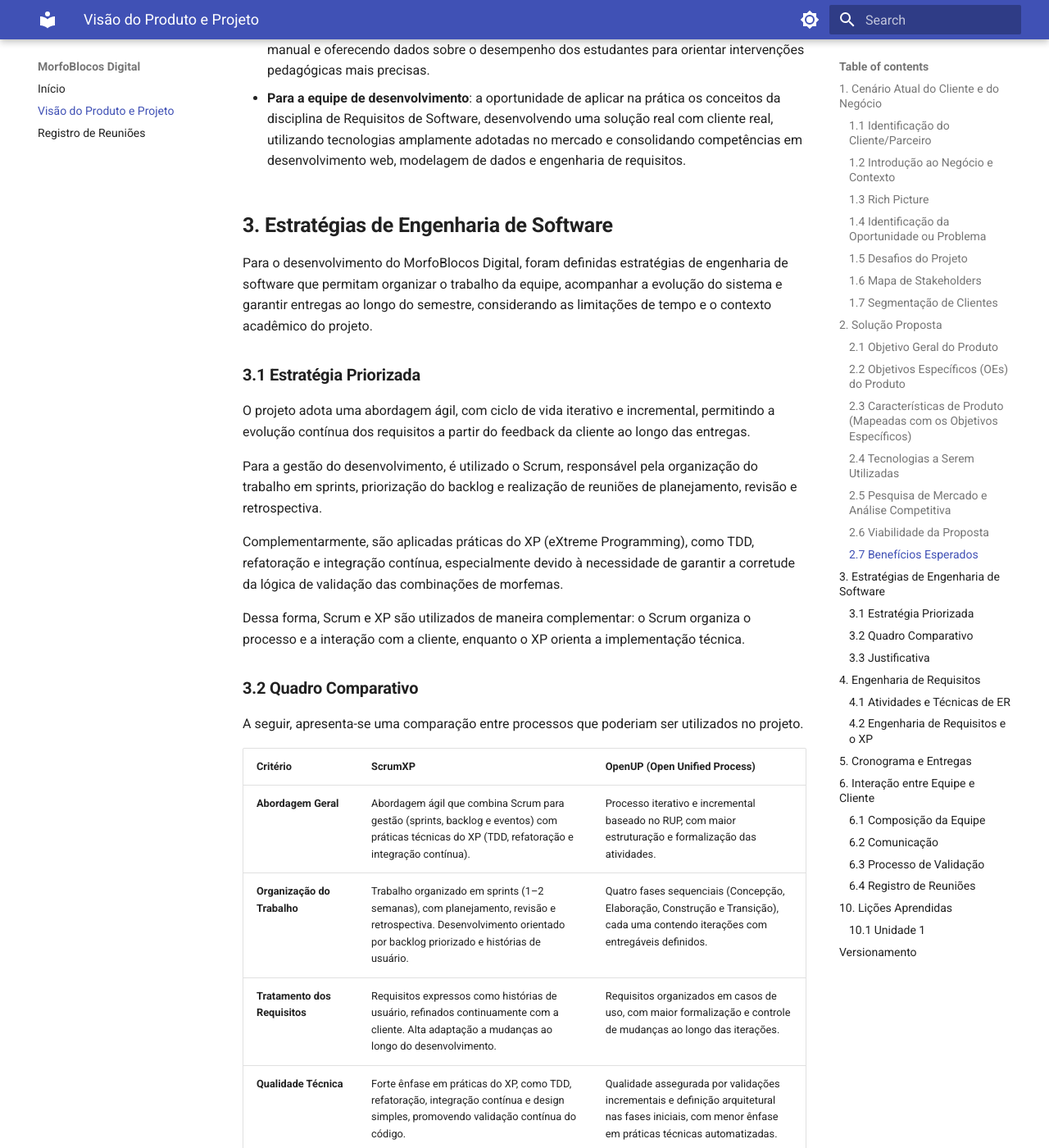
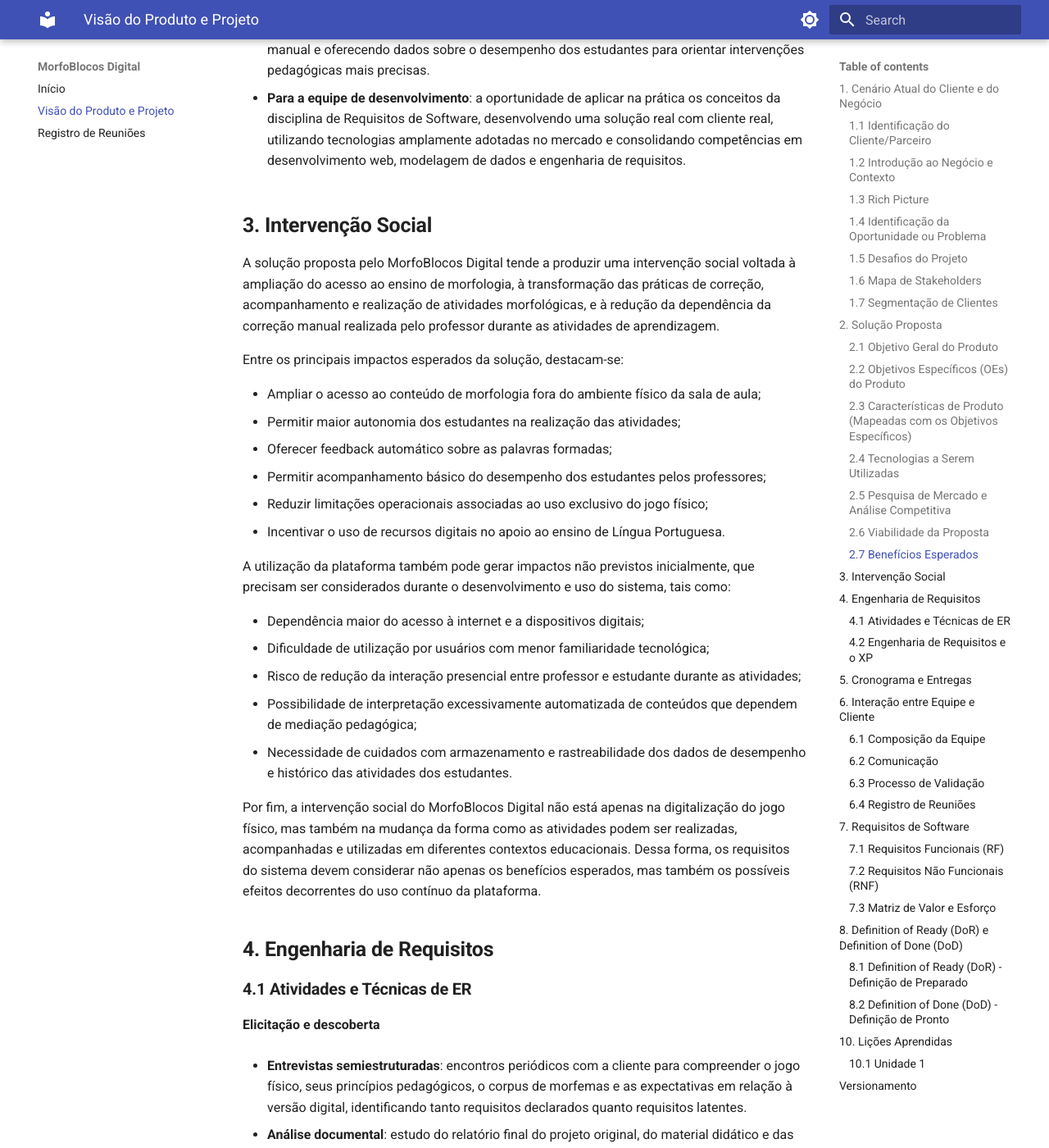
Before and after one commit to mdsreq-fga-unb/REQ-2026.1-T01--MorfoBlocosDigital, an MkDocs documentation site: the page built from docs/visao_produto.md, in a window 1280 px wide and 1400 px high, scrolled down 9157 px. Shown: the whole window at 82% size. Built offline with MkDocs 1.6.1 and Material for MkDocs 9.7.7, drawn with Linux system fonts in a browser that asks for light colours; some of the changed text lies outside the part shown.

Commit message:
docs: adição das seções 7, 7.1, 7.2, 7.3, 8, 8.1 e 8.2, e correção na seção 3 e 5.

```diff
--- a/docs/visao_produto.md
+++ b/docs/visao_produto.md
@@ -170,47 +170,30 @@
 
 * **Para a equipe de desenvolvimento**: a oportunidade de aplicar na prática os conceitos da disciplina de Requisitos de Software, desenvolvendo uma solução real com cliente real, utilizando tecnologias amplamente adotadas no mercado e consolidando competências em desenvolvimento web, modelagem de dados e engenharia de requisitos.
 
-## __3. Estratégias de Engenharia de Software__
+## **3. Intervenção Social**
 
-Para o desenvolvimento do MorfoBlocos Digital, foram definidas estratégias de engenharia de software que permitam organizar o trabalho da equipe, acompanhar a evolução do sistema e garantir entregas ao longo do semestre, considerando as limitações de tempo e o contexto acadêmico do projeto.
+A solução proposta pelo MorfoBlocos Digital tende a produzir uma intervenção social voltada à ampliação do acesso ao ensino de morfologia, à transformação das práticas de correção, acompanhamento e realização de atividades morfológicas, e à redução da dependência da correção manual realizada pelo professor durante as atividades de aprendizagem.
 
-### __3.1 Estratégia Priorizada__
+Entre os principais impactos esperados da solução, destacam-se:
 
-O projeto adota uma abordagem ágil, com ciclo de vida iterativo e incremental, permitindo a evolução contínua dos requisitos a partir do feedback da cliente ao longo das entregas.
+* Ampliar o acesso ao conteúdo de morfologia fora do ambiente físico da sala de aula;
+* Permitir maior autonomia dos estudantes na realização das atividades;
+* Oferecer feedback automático sobre as palavras formadas;
+* Permitir acompanhamento básico do desempenho dos estudantes pelos professores;
+* Reduzir limitações operacionais associadas ao uso exclusivo do jogo físico;
+* Incentivar o uso de recursos digitais no apoio ao ensino de Língua Portuguesa.
 
-Para a gestão do desenvolvimento, é utilizado o Scrum, responsável pela organização do trabalho em sprints, priorização do backlog e realização de reuniões de planejamento, revisão e retrospectiva.
+A utilização da plataforma também pode gerar impactos não previstos inicialmente, que precisam ser considerados durante o desenvolvimento e uso do sistema, tais como:
 
-Complementarmente, são aplicadas práticas do XP (eXtreme Programming), como TDD, refatoração e integração contínua, especialmente devido à necessidade de garantir a corretude da lógica de validação das combinações de morfemas.
+* Dependência maior do acesso à internet e a dispositivos digitais;
+* Dificuldade de utilização por usuários com menor familiaridade tecnológica;
+* Risco de redução da interação presencial entre professor e estudante durante as atividades;
+* Possibilidade de interpretação excessivamente automatizada de conteúdos que dependem de mediação pedagógica;
+* Necessidade de cuidados com armazenamento e rastreabilidade dos dados de desempenho e histórico das atividades dos estudantes.
 
-Dessa forma, Scrum e XP são utilizados de maneira complementar: o Scrum organiza o processo e a interação com a cliente, enquanto o XP orienta a implementação técnica.
+Por fim, a intervenção social do MorfoBlocos Digital não está apenas na digitalização do jogo físico, mas também na mudança da forma como as atividades podem ser realizadas, acompanhadas e utilizadas em diferentes contextos educacionais. Dessa forma, os requisitos do sistema devem considerar não apenas os benefícios esperados, mas também os possíveis efeitos decorrentes do uso contínuo da plataforma.
 
 
-### __3.2 Quadro Comparativo__
-
-A seguir, apresenta-se uma comparação entre processos que poderiam ser utilizados no projeto.
-
-| **Critério** | **ScrumXP** | **OpenUP (Open Unified Process)** |
-| :--- | :--- | :--- |
-| **Abordagem Geral** | Abordagem ágil que combina Scrum para gestão (sprints, backlog e eventos) com práticas técnicas do XP (TDD, refatoração e integração contínua).  | Processo iterativo e incremental baseado no RUP, com maior estruturação e formalização das atividades. |
-| **Organização do Trabalho** | Trabalho organizado em sprints (1–2 semanas), com planejamento, revisão e retrospectiva. Desenvolvimento orientado por backlog priorizado e histórias de usuário. | Quatro fases sequenciais (Concepção, Elaboração, Construção e Transição), cada uma contendo iterações com entregáveis definidos.  |
-| **Tratamento dos Requisitos** | Requisitos expressos como histórias de usuário, refinados continuamente com a cliente. Alta adaptação a mudanças ao longo do desenvolvimento. | Requisitos organizados em casos de uso, com maior formalização e controle de mudanças ao longo das iterações. |
-| **Qualidade Técnica** | Forte ênfase em práticas do XP, como TDD, refatoração, integração contínua e design simples, promovendo validação contínua do código.  | Qualidade assegurada por validações incrementais e definição arquitetural nas fases iniciais, com menor ênfase em práticas técnicas automatizadas. |
-| **Participação do Cliente** | Alta participação: cliente envolvido continuamente nas sprints, validando incrementos e fornecendo feedback frequente. | Participação mais estruturada, concentrada nas fases e nas revisões de iteração. |
-| **Flexibilidade de Requisitos** | Alta flexibilidade, com adaptação contínua baseada no feedback da cliente. | Flexibilidade moderada, podendo ser limitada por decisões arquiteturais definidas nas fases iniciais. |
-| **Documentação** | Documentação leve, focada no essencial, com maior ênfase na comunicação contínua e nos testes como forma de validação. | Documentação estruturada, com artefatos como visão, casos de uso e planos de iteração. |
-| **Adequação ao Projeto MorfoBlocos** | Alta. Adequada à equipe reduzida, à disponibilidade da cliente e à necessidade de evolução contínua e validação da lógica morfológica. | Média. Pode contribuir para organização, mas tende a ser mais rígido e demandar maior esforço documental para o contexto da disciplina. |
-
-### __3.3 Justificativa__
-
-Com base nas características do projeto MorfoBlocos Digital e no quadro comparativo apresentado, foi adotada uma abordagem ágil, utilizando o Scrum como framework de gestão do desenvolvimento e práticas do XP (eXtreme Programming) no desenvolvimento, por ser a alternativa mais adequada ao contexto da equipe, do cliente e do produto.
-
-O principal fator que justifica essa escolha é a natureza evolutiva dos requisitos do projeto. O jogo digital envolve regras morfológicas complexas, validadas continuamente pela cliente, e funcionalidades interativas cujo comportamento esperado só se torna claro ao longo do desenvolvimento. O Scrum, ao organizar o trabalho em ciclos curtos (sprints) e promover feedback contínuo da cliente e validação frequente das funcionalidades desenvolvidas, responde diretamente a esse cenário. Além disso, a cliente (Profª. Pilar) possui disponibilidade para interações frequentes, o que favorece a dinâmica iterativa proposta pela abordagem ágil.
-
-As práticas do XP também se mostram adequadas às necessidades do produto. A lógica de validação automática das combinações de morfemas, que é o núcleo do MorfoBlocos Digital, exige alta confiabilidade no código. O TDD (Test-Driven Development), a refatoração contínua e a integração contínua garantem que essa lógica seja desenvolvida com qualidade e testada de forma sistemática desde o início, reduzindo o risco de defeitos no mecanismo central do jogo.
-
-Em comparação, o OpenUP apresenta uma estrutura de fases mais rígida e maior ênfase na documentação de artefatos formais, como casos de uso e planos de iteração. Embora adequado para projetos que necessitam de maior previsibilidade arquitetural desde o início, o OpenUP pode ser excessivo para o escopo e o prazo da disciplina, além de demandar maior esforço de documentação em um contexto onde a comunicação direta com a cliente é viável e preferível.
-
-Dessa forma, o Scrum, em conjunto com práticas do XP, se mostra a alternativa mais adequada ao projeto, pois permite alinhar a organização do processo com a qualidade técnica do desenvolvimento, lidar com requisitos evolutivos e viabilizar entregas incrementais com validação contínua.
 
 
 ## __4. Engenharia de Requisitos__
@@ -315,8 +298,8 @@
 | Sprint | Início   | Fim      | Objetivo Principal    | Entregas Esperadas     | Validação do Cliente    |
 |--------|----------|----------|----------------------------------------------------------|-----------------------------------------------------------------------------------------------------------------------------------------------------------------|------------------------------------------------------------------------------------------------------|
 | Sprint 1 | 14/04/2026 | 28/04/2026 | Planejamento da Release e Elicitação Inicial.             | - Backlog inicial definido com a PO.<br>- Mapeamento preliminar de morfemas com a Profª. Pilar.<br>- Ajuste do Rich Picture.         | Reunião com a Profª. Pilar para validar o backlog inicial e confirmar prioridades.                  |
-| Sprint 2 | 29/04/2026 | 12/05/2026 | Elicitação, Prototipagem e Definição de Requisitos.       | - Protótipos de baixa fidelidade das telas principais.<br>- Entrega Unidade 2 (até 18/05).<br>- Requisitos de Software (RF e RNF com URPS+).<br>- DoR e DoD definidos.<br>- Backlog priorizado e MVP definido.<br>- Intervenção Social documentada. | Reunião com a Profª. Pilar para validar protótipos e requisitos levantados.                         |
-| Sprint 3 | 13/05/2026 | 26/05/2026 | Análise, Consenso e Início do PBB.                        | - PBB iniciado.<br>- User Stories com critérios de aceitação (DoR verificado).<br>- Refinamento do backlog com a PO.                                         | Reunião com a Profª. Pilar para validar User Stories e critérios de aceitação.                      |
+| Sprint 2 | 29/04/2026 | 12/05/2026 | Elicitação, Prototipagem e Definição de Requisitos.       | - Entrega Unidade 2 (até 18/05).<br>- Requisitos de Software (RF e RNF com URPS+).<br>- DoR e DoD definidos.<br>- Backlog priorizado e MVP definido.<br>- Intervenção Social documentada. | Reunião com a Profª. Pilar para validar protótipos e requisitos levantados.                         |
+| Sprint 3 | 13/05/2026 | 26/05/2026 | Análise, Consenso e Início do PBB.                        | - Protótipos de baixa fidelidade das telas principais.<br>- PBB iniciado.<br>- User Stories com critérios de aceitação (DoR verificado).<br>- Refinamento do backlog com a PO.                                         | Reunião com a Profª. Pilar para validar User Stories e critérios de aceitação.                      |
 | Sprint 4 | 27/05/2026 | 09/06/2026 | Verificação, Validação e BDD.                             | - Cenários BDD escritos (Dado/Quando/Então).<br>- Entrega Unidade 3 (até 15/06).<br>- Verificação e Validação de Requisitos.<br>- Organização e Atualização de Requisitos.<br>- PBB e BDD documentados. | Reunião com a Profª. Pilar para validar cenários BDD com a lógica pedagógica do jogo.               |
 | Sprint 5 | 10/06/2026 | 23/06/2026 | User Story Mapping e Casos de Uso.                        | - User Story Mapping elaborado.<br>- Modelos e Especificação de Casos de Uso iniciados.                                                                        | Reunião com a Profª. Pilar para validar o mapeamento da jornada do estudante.                       |
 | Sprint 6 | 24/06/2026 | 07/07/2026 | Refinamento Final e Entrega.                              | - Ajustes finais nos artefatos de requisitos.<br>- Entrega Unidade 4 (até 06/07).<br>- User Story Mapping finalizado.<br>- Modelos e Especificação de Casos de Uso.<br>- Documento completo e vídeo final entregues.<br>- DoD aplicado a todas as entregas. | Homologação final com a Profª. Pilar. DoD aplicado a todas as entregas.                             |
@@ -368,7 +351,7 @@
 
 * **Método**: Baterias de testes focadas nas regras de negócio da aplicação. Será validada a exatidão do catálogo digital de morfemas e a precisão do feedback automático diante de casos reais de formação de palavras, incluindo tratamento de exceções morfológicas, ocorrências de alomorfia e derivações parassintéticas.
 
-__3. Validação de Usabilidade e Experiência do Usuário (UX)__
+**3. Validação de Usabilidade e Experiência do Usuário (UX)**
 
 * **Objetivo**: Certificar que a interface gráfica atende aos requisitos de acessibilidade e que a curva de aprendizado é adequada ao público do ensino básico.
 
@@ -384,14 +367,99 @@
 
 * **Método**: Simulação de uso em massa e testes de integração com o banco de dados. O processo validará se as interações, acertos e padrões de erro dos estudantes estão sendo armazenados de forma persistente e se as informações geradas no painel de rastreabilidade são claras e acionáveis para o professor.
 
-### __6.4 Registro de Reuniões__
+### **6.4 Registro de Reuniões**
 
 Para garantir a rastreabilidade e o alinhamento com as expectativas da cliente, todas as interações estratégicas são registradas. As mesmas estarão disponibilizadas na aba [Registro de Reuniões](./reunioes.md).
 
+## **7. Requisitos de Software**
 
-## __10. Lições Aprendidas__
+Esta seção detalha as especificações fundamentais para a concepção e o desenvolvimento do software. O conteúdo está organizado entre requisitos funcionais, que definem as ações e comportamentos que o sistema deve executar, e requisitos não funcionais, que estabelecem os critérios de qualidade, desempenho e restrições técnicas necessários para garantir uma experiência de uso eficiente e segura.
 
-### __10.1 Unidade 1__
+### **7.1 Requisitos Funcionais (RF)**
+
+| ID | Requisito Funcional (Verbo + Objeto) | Rastreabilidade (CP) | Prioridade (MoSCoW) |
+| :--- | :--- | :--- | :--- |
+| **RF01** | Disponibilizar credenciais de acesso para usuários. | CP1 - Controle de Acesso | Must Have |
+| **RF02** | Autenticar acesso ao sistema utilizando credenciais. | CP1 - Controle de Acesso | Must Have |
+| **RF03** | Permitir a recuperação de acesso mediante envio de nova senha. | CP1 - Controle de Acesso | Should Have |
+| **RF04** | Permitir operações de cadastro, edição, remoção e consulta de morfemas, palavras válidas e atividades pedagógicas. | CP2 - Admin de Conteúdo | Must Have |
+| **RF05** | Permitir ao estudante acessar atividades pedagógicas disponíveis. | CP3 - Espaço de Construção | Must Have |
+| **RF06** | Movimentar blocos de morfemas na área de montagem. | CP3 - Espaço de Construção | Must Have |
+| **RF07** | Submeter a combinação de blocos para validação. | CP3 - Espaço de Construção | Must Have |
+| **RF08** | Exibir explicações com textos, imagens ou vídeos sobre conteúdos morfológicos relacionados às atividades. | CP3 - Espaço de Construção | Could Have |
+| **RF09** | Exibir feedback da validação da combinação de blocos submetida. | CP4 - Validador de Estruturas | Must Have |
+| **RF10** | Exibir o processo de formação morfológica da palavra validada. | CP4 - Validador de Estruturas | Must Have |
+| **RF11** | Salvar a pontuação obtida na atividade finalizada. | CP5 - Portfólio de Progresso | Must Have |
+| **RF12** | Liberar acesso a níveis superiores mediante pontuação mínima. | CP5 - Portfólio de Progresso | Should Have |
+| **RF13** | Gerar o histórico de pontuações individuais. | CP5 - Portfólio de Progresso | Must Have |
+| **RF14** | Gerar relatório de desempenho consolidado da turma. | CP6 - Painel de Monitoramento | Must Have |
+| **RF15** | Exibir os erros morfológicos mais frequentes dos estudantes para o professor. | CP6 - Painel de Monitoramento | Should Have |
+
+### **7.2 Requisitos Não Funcionais (RNF)**
+
+| ID | Categoria (URPS+) | Descrição Mensurável para Teste | Método de Validação / Teste |
+| :--- | :--- | :--- | :--- |
+| **RNF01** | Usabilidade | O estudante deve conseguir arrastar, encaixar os blocos e formar sua primeira palavra em menos de 1 minuto em seu primeiro uso, sem auxílio de tutoriais. | Teste de Usabilidade (cronometrado com novos usuários). |
+| **RNF02** | Usabilidade | A interface deve permitir selecionar, mover e soltar blocos utilizando eventos nativos de mouse (desktop) e touch (mobile) sem falhas de renderização. | Teste de Interface Automático (ferramentas de E2E) e Teste Manual (Touch/Mouse). |
+| **RNF03** | Confiabilidade | O sistema deve salvar corretamente as respostas e pontuações dos usuários após a finalização das atividades. | Teste de Integração (simulação de inserção, fechamento do navegador e reabertura). |
+| **RNF04** | Confiabilidade | O sistema deve preservar a integridade dos dados durante acessos simultâneos. | Teste de Carga e Concorrência no Banco de Dados (verificação ACID). |
+| **RNF05** | Performance | O sistema deve processar a combinação de blocos e exibir o feedback visual na tela em um tempo máximo de 2 segundos. | Monitoramento de Tempo de Resposta (Network Tab / Testes de Performance). |
+| **RNF06** | Suportabilidade | A interface cliente deve comunicar-se com a lógica de negócio exclusivamente por meio de APIs. | Inspeção de Arquitetura e Code Review. |
+| **RNF07** | Suportabilidade | O sistema deve permitir a carga inicial e a manutenção futura do catálogo de morfemas diretamente no banco de dados. | Teste de Inserção de Dados via script SQL ou via acesso ao painel do Django Admin. |
+| **RNF08** | Implementação | O código-fonte do cliente (frontend) deve ser escrito obrigatoriamente utilizando a biblioteca React e tipagem estática com TypeScript. | Inspeção de Código / Configuração do Repositório. |
+| **RNF09** | Implementação | O código-fonte do servidor (backend) deve ser escrito obrigatoriamente na linguagem Python utilizando o framework Django. | Inspeção de Código / Configuração do Repositório. |
+| **RNF10** | Implementação | O modelo de dados relacionais deve ser implementado e persistido utilizando o SGBD PostgreSQL. | Validação da Infraestrutura / Configuração de Banco. |
+| **RNF11** | Suportabilidade | O sistema deve operar sem falhas críticas nas duas últimas versões estáveis dos navegadores Google Chrome, Mozilla Firefox, Microsoft Edge e Safari. | Teste de Compatibilidade Cross-browser. |
+| **RNF12** | Usabilidade | A interface da área de jogo deve readequar seus elementos sem sobreposição (quebra de layout) ou scroll horizontal em telas a partir de 360px de largura (smartphones comuns). | Teste de Interface Cross-device (Emuladores mobile / DevTools). |
+| **RNF13** | Restrições | O sistema deve ser acessível via protocolo HTTP/HTTPS a partir de um navegador web, sem exigir qualquer tipo de instalação ou download local por parte do usuário. | Teste de Implantação e Acesso URL. |
+
+### **7.3 Matriz de Valor e Esforço**
+
+![Matriz de Valor e Esforço](img/matriz_valor_esforco.png)
+
+
+## **8. Definition of Ready (DoR) e Definition of Done (DoD)**
+
+Esta seção apresenta os critérios de Definition of Ready (DoR) e Definition of Done (DoD) adotados pela equipe para o desenvolvimento do MorfoBlocos Digital. Essas definições estabelecem um acordo de trabalho claro, garantindo que os itens do Product Backlog estejam maduros o suficiente antes de entrarem em uma Sprint (DoR) e que o incremento de software gerado atenda aos padrões de qualidade exigidos antes de ser considerado finalizado (DoD).
+
+### **8.1 Definition of Ready (DoR) - Definição de Preparado**
+
+O DoR atua como um filtro de entrada. Um item do backlog (como uma História de Usuário ou Requisito Funcional) só será aceito para o Sprint Backlog e puxado para desenvolvimento se cumprir todos os seguintes critérios:
+
+* **Clareza e Formato**: O item está descrito de forma clara, preferencialmente no formato de História de Usuário ("Como [ator], quero [ação] para [valor]") ou como um Requisito Funcional bem delimitado.
+
+* **Critérios de Aceitação**: O item possui critérios de aceitação explícitos e testáveis (ex: formato Given/When/Then), garantindo que a equipe saiba exatamente como o comportamento será validado.
+
+* **Priorização**: O item foi priorizado pela Product Owner (Profª. Pilar) e está alinhado com o objetivo do MVP.
+
+* **Estimativa**: O esforço de desenvolvimento do item foi discutido, compreendido e estimado por toda a equipe técnica (Ana Beatriz, Artur, Bruno, Carlos e Luiz Henrique).
+
+* **Dependências Resolvidas**: Quaisquer dependências externas ou bloqueios técnicos (ex: necessidade de definição de uma regra morfológica específica ou protótipo de interface validado) foram mapeados e resolvidos prévia ou paralelamente.
+
+* **Rastreabilidade**: O item está associado a uma Característica de Produto (CP) e, se aplicável, seus Requisitos Não Funcionais (RNFs) restritivos estão mapeados.
+
+### **8.2 Definition of Done (DoD) - Definição de Pronto**
+
+O DoD atua como o filtro de saída. Um item do backlog que estava em desenvolvimento só avança para o status "Concluído" (Done) se cumprir absolutamente todos os critérios abaixo, refletindo as práticas do ScrumXP adotadas pela equipe:
+
+* **Código Implementado**: A funcionalidade foi totalmente codificada respeitando as restrições arquiteturais definidas (React com TypeScript no Frontend; Django em Python e PostgreSQL no Backend).
+
+* **Testes Executados e Aprovados**: A lógica desenvolvida passou pelos testes unitários e/ou testes automatizados previstos (refletindo a prática de TDD do eXtreme Programming).
+
+* **Critérios de Aceitação Atendidos**: O incremento atende a 100% dos critérios de aceitação definidos no momento do planejamento da Sprint (DoR).
+
+* **Requisitos Não Funcionais Validados**: O código desenvolvido respeita os RNFs aplicáveis (ex: tempo de resposta inferior a 2 segundos, interface responsiva para telas a partir de 360px).
+
+* **Revisão de Código (Code Review)**: O código fonte passou por inspeção e foi aprovado por pelo menos um membro da equipe diferente do autor original (Pull Request aprovado).
+
+* **Integração Bem-Sucedida**: O código foi integrado à branch principal do projeto sem gerar quebras de layout ou conflitos no restante do sistema.
+
+* **Validação do Cliente**: A funcionalidade está funcional no ambiente de testes e pronta para ser demonstrada e validada pela Profª. Pilar na reunião de Sprint Review.
+
+
+## **10. Lições Aprendidas**
+
+### **10.1 Unidade 1**
 
 Nesta primeira unidade, a equipe enfrentou alguns desafios importantes de organização e gestão, que exigiram ajustes no início do projeto para garantir a continuidade das atividades.
 
@@ -421,3 +489,4 @@
 | 06/05/2026 | 1.6  | Correção nas seções 4.2, 5 e 6.1. | [Bruno Souza](https://github.com/youngburny) |
 | 06/05/2026 | 1.7  | Correção nas seções 1.4, 3.1, 3.2 e 3.3 | [Bruno Souza](https://github.com/youngburny) |
 | 12/05/2026 | 1.8  | Correção nas seções 2.2 e 2.3. | [Bruno Souza](https://github.com/youngburny) |
+| 13/05/2026 | 1.9  | Correção na seção 3 e 5, e adição das seções 7, 7.1, 7.2, 7.3, 8, 8.1 e 8.2. | [Bruno Souza](https://github.com/youngburny) |
```
Also changed, not shown: docs/img/matriz_valor_esforco.png (added).
